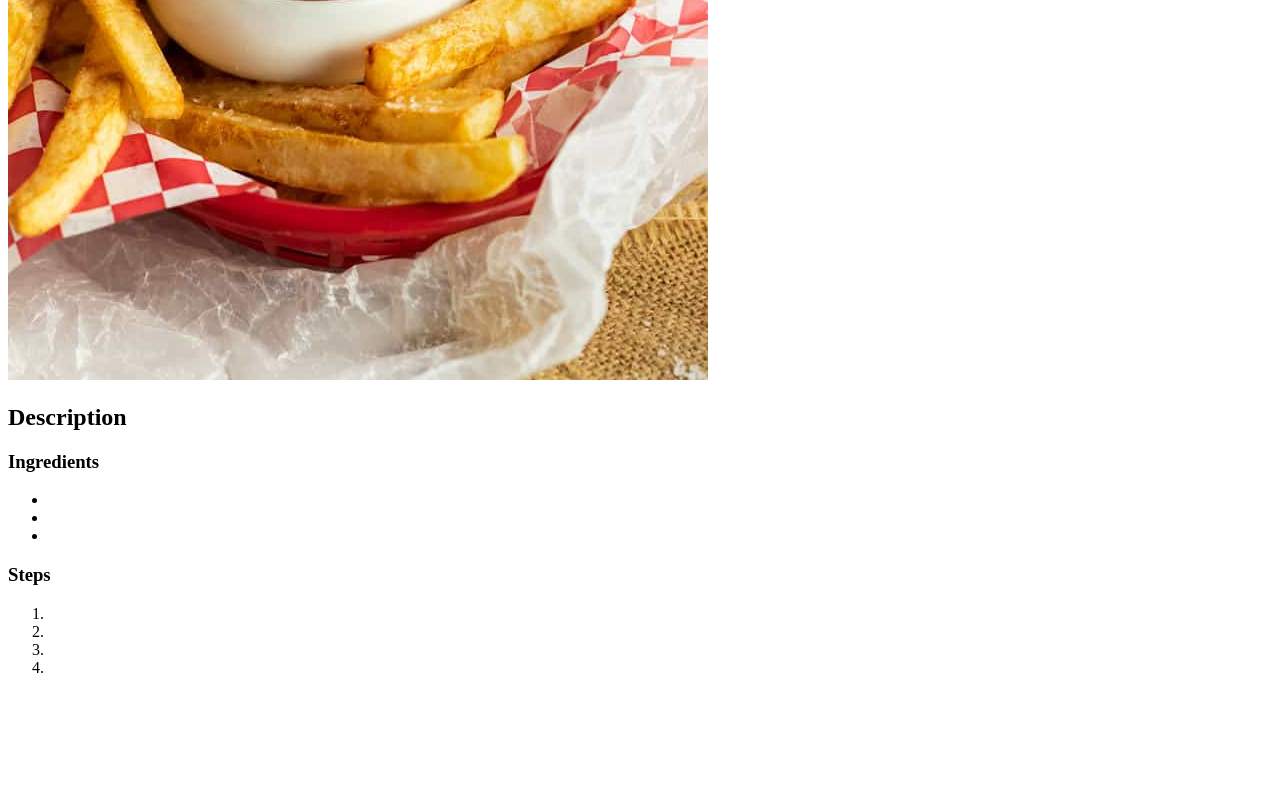
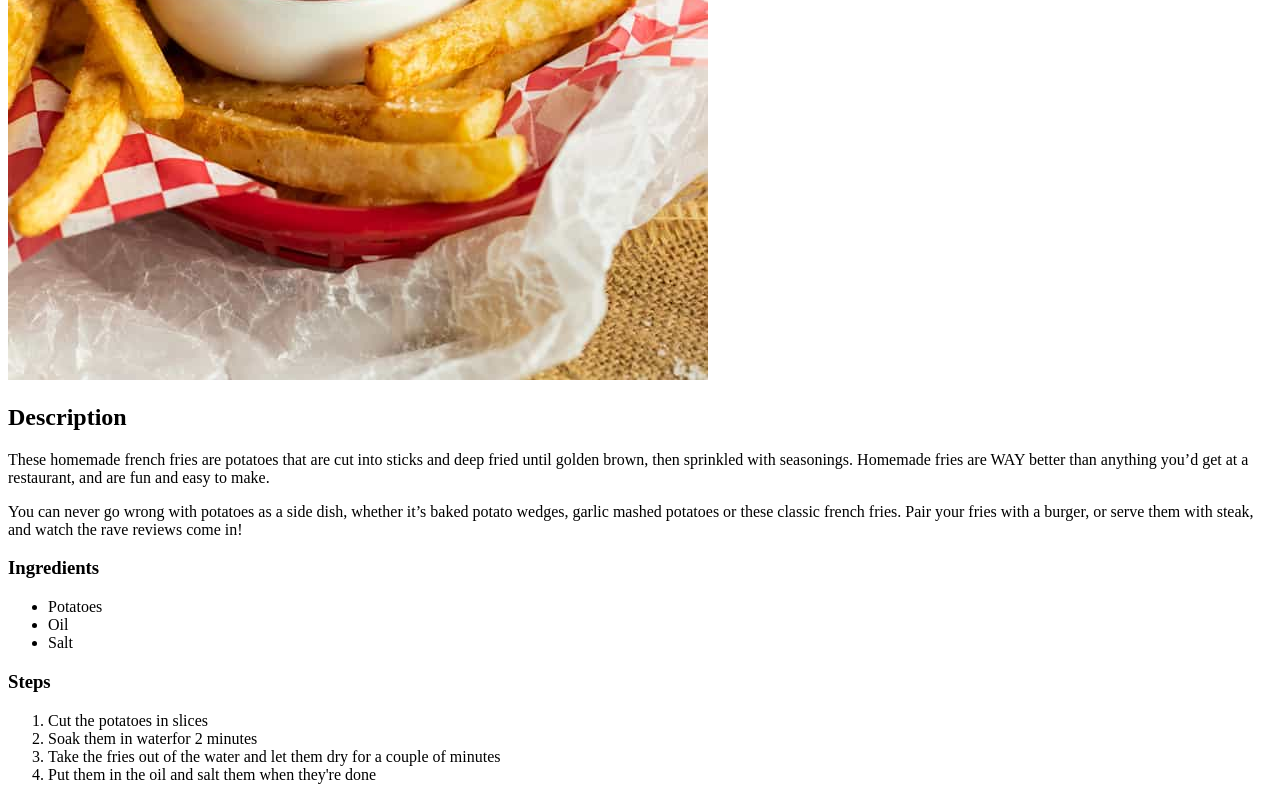
Before and after one commit to Hodoronk/odin-recipes, a plain HTML site: page recipes/french-fries.html in a window 1280 px wide. Shown: the part 538-1338 px from the top of the page. Before the commit the page ends 1231 px from the top, so only its background shows below. Drawn offline with Linux system fonts and the light colour scheme.

Commit message:
Added french fries recipe

```diff
--- a/recipes/french-fries.html
+++ b/recipes/french-fries.html
@@ -7,21 +7,25 @@
     <h1>French Fries</h1>
     <img src="../images/fries.jpg" alt="French Fries">
     <h2>Description</h2>
-    <p></p>
-    <p> </p>
+    <p>These homemade french fries are potatoes that are cut into sticks and deep
+    fried until golden brown, then sprinkled with seasonings.
+    Homemade fries are WAY better than anything you’d get at a restaurant, and are fun and easy to make.</p>
+    <p>You can never go wrong with potatoes as a side dish, whether it’s baked potato wedges,
+        garlic mashed potatoes or these classic french fries. Pair your fries with a burger,
+        or serve them with steak, and watch the rave reviews come in! </p>
     <h3>Ingredients</h3>
     <ul>
-        <li></li>
-        <li></li>
-        <li></li>
+        <li>Potatoes</li>
+        <li>Oil</li>
+        <li>Salt</li>
 
     </ul>
     <h3>Steps</h3>
     <ol>
-        <li></li>
-        <li></li>
-        <li></li>
-        <li></li>
+        <li>Cut the potatoes in slices</li>
+        <li>Soak them in waterfor 2 minutes</li>
+        <li>Take the fries out of the water and let them dry for a couple of minutes</li>
+        <li>Put them in the oil and salt them when they're done</li>
     </ol>
 
 
```
